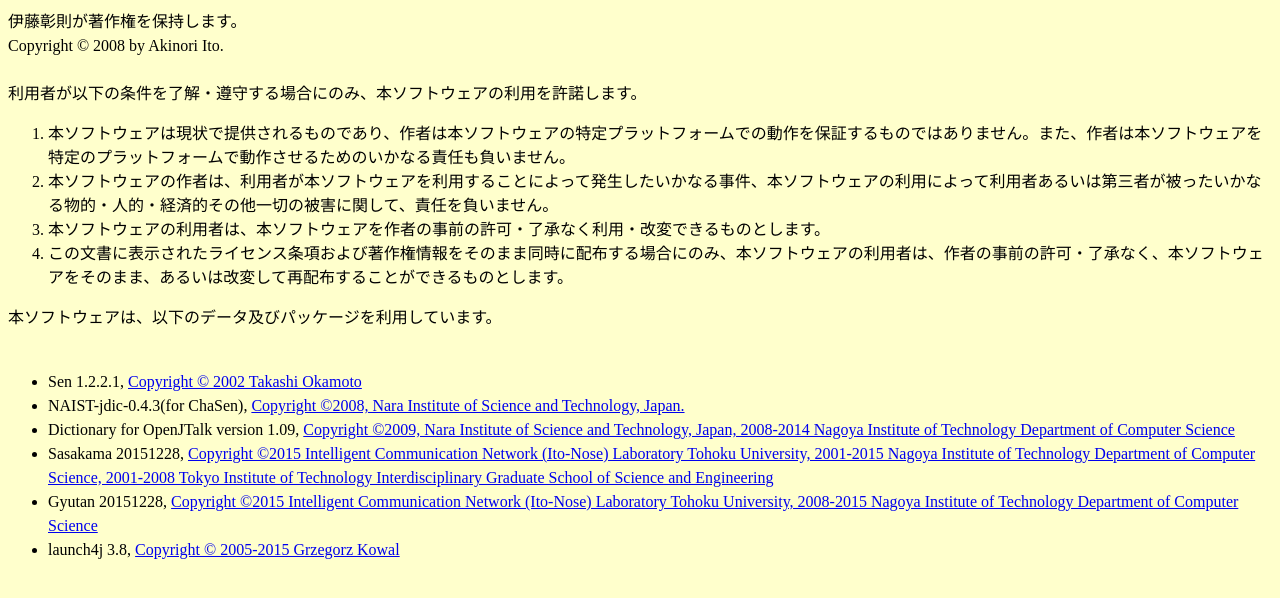
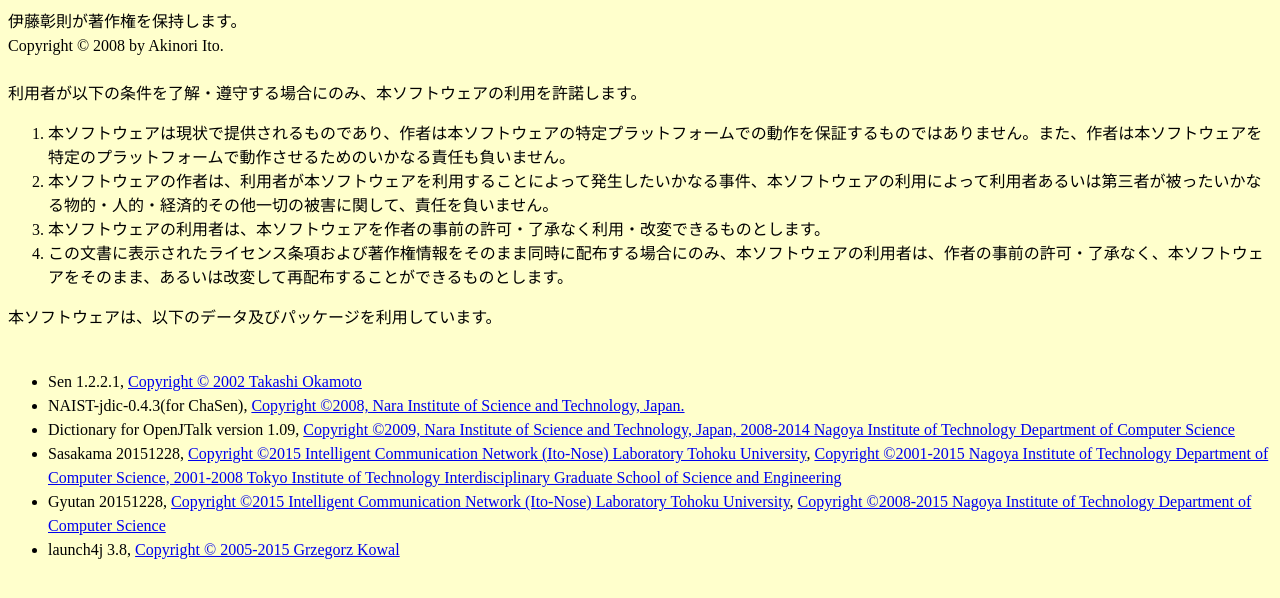
Before and after one commit to icn-lab/YANSIS-src, a plain HTML site: page help/license.html in a window 1280 px wide. Shown: the part 82-680 px from the top of the page. Drawn offline with Linux system fonts and the light colour scheme.

Commit message:
Update help

```diff
--- a/help/license.html
+++ b/help/license.html
@@ -25,8 +25,8 @@
 <li>NAIST-jdic-0.4.3(for ChaSen), <a href="./COPYING_NAIST-jdic.txt">Copyright &copy;2008, Nara Institute of Science and Technology, Japan.<a><br></li>
 <li>Dictionary for OpenJTalk version 1.09, <a href="./COPYING_open_jtalk_dic.txt">Copyright &copy;2009, Nara Institute of Science and Technology, Japan, 2008-2014  Nagoya Institute of Technology Department of Computer Science</a><br></li>
 <!-- JDBM 1.00, <a href="LICENSE_JDBM.txt">Copyright &copy; Cees de Groot. All Rights Reserved.</a><br> -->
-<li>Sasakama 20151228, <a href="github.com/icn-lab/Sasakama/">Copyright &copy;2015 Intelligent Communication Network (Ito-Nose) Laboratory Tohoku University, 2001-2015 Nagoya Institute of Technology Department of Computer Science, 2001-2008 Tokyo Institute of Technology Interdisciplinary Graduate School of Science and Engineering</a><br></li>
-<li>Gyutan 20151228,  <a href="github.com/icn-lab/Sasakama/">Copyright &copy;2015 Intelligent Communication Network (Ito-Nose) Laboratory Tohoku University, 2008-2015 Nagoya Institute of Technology Department of Computer Science</a><br></li>
+<li>Sasakama 20151228, <a href="https://github.com/icn-lab/Sasakama">Copyright &copy;2015 Intelligent Communication Network (Ito-Nose) Laboratory Tohoku University</a>, <a href="http://hts-engine.sourceforge.net/">Copyright &copy;2001-2015 Nagoya Institute of Technology Department of Computer Science, 2001-2008 Tokyo Institute of Technology Interdisciplinary Graduate School of Science and Engineering</a><br></li>
+<li>Gyutan 20151228,  <a href="https://github.com/icn-lab/Gyutan">Copyright &copy;2015 Intelligent Communication Network (Ito-Nose) Laboratory Tohoku University</a>, <a href="http://open-jtalk.sourceforge.net/">Copyright &copy;2008-2015 Nagoya Institute of Technology Department of Computer Science</a><br></li>
 <li>launch4j 3.8, <a href="http://launch4j.sourceforge.net">Copyright &copy; 2005-2015 Grzegorz Kowal</a><br></li>
 <!-- WixEdit 0.7.5 <a href="http://wixedit.sourceforge.net">Copyright &copy; Jasper Keuper</a><br> -->
 <br>
```
Also changed, not shown: help/COPYING_Gyutan.txt (added), help/COPYING_Open_JTalk.txt (added), help/COPYING_Sasakama.txt (added), help/COPYING_hts_engine_API.txt (added), help/image/._window_button.png (deleted), help/image/._window_main.png (deleted), help/image/._window_tts.png (deleted).
